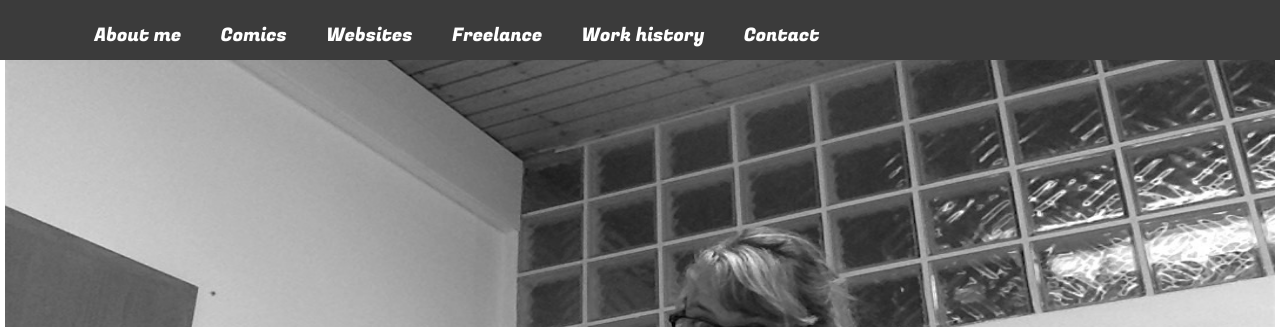
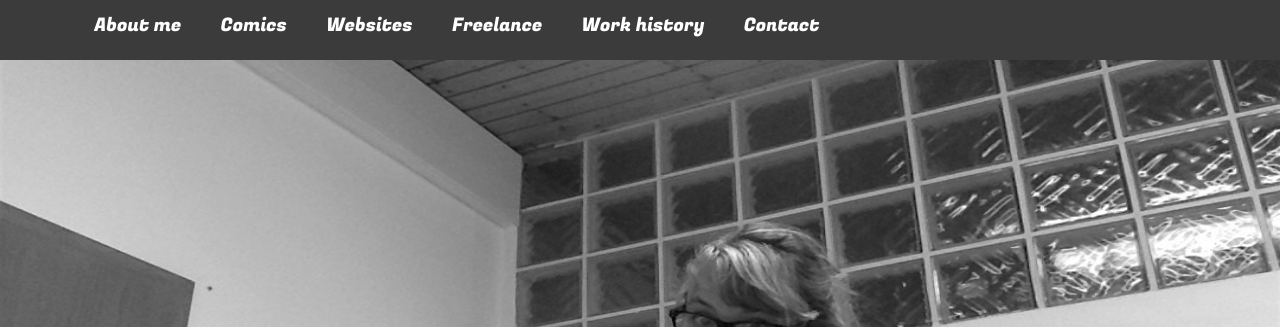
Before and after one commit to JessicaML/Jess-personal-website, a plain HTML site: page index.html in a window 1280 px wide. Shown: the top 327 px of the page. Drawn offline with nearby package versions, Linux system fonts and the light colour scheme.

```diff
--- a/css/styles.css
+++ b/css/styles.css
@@ -2,18 +2,12 @@
 @import url('https://fonts.googleapis.com/css?family=Fugaz+One');
 @import url('https://fonts.googleapis.com/css?family=Bitter');
 
-<link href="https://fonts.googleapis.com/css?family=Fugaz+One" rel="stylesheet">
-
-<link href="https://fonts.googleapis.com/css?family=Bitter" rel="stylesheet">
 
 body {
 	background-color: #3b3b3b;
 	color: #3b3b3b;
 }
 
-div {
-	padding: 5px;
-}
 
 #bs-example-navbar-collapse-1 {
 		position: fixed;
--- a/index.html
+++ b/index.html
@@ -11,6 +11,9 @@
     <link rel="icon" href="favicon-32x32.png" sizes="32x32" />
     <link rel="icon" href="favicon-16x16.png" sizes="16x16" />
 
+    <link href="https://fonts.googleapis.com/css?family=Fugaz+One" rel="stylesheet">
+
+    <link href="https://fonts.googleapis.com/css?family=Bitter" rel="stylesheet">
 
     <title>Jessica Leach</title>
 
@@ -18,8 +21,7 @@
     <link href="css/bootstrap.css" rel="stylesheet">
 
     <!-- Custom CSS -->
-<!--     <link href="css/logo-nav.css" rel="stylesheet">
- -->    <link href="css/styles.css" rel="stylesheet">
+  <link href="css/styles.css" rel="stylesheet">
 
     <!-- HTML5 Shim and Respond.js IE8 support of HTML5 elements and media queries -->
     <!-- WARNING: Respond.js doesn't work if you view the page via file:// -->
@@ -62,7 +64,7 @@
     </nav>
 
     <!-- Page Content -->
-      <div id="one">
+    <div id="one">
         <div class="row" id="intro">
 <!--             <div class="col-lg-12">
  -->                <h1>Jessica Leach</h1>
```
